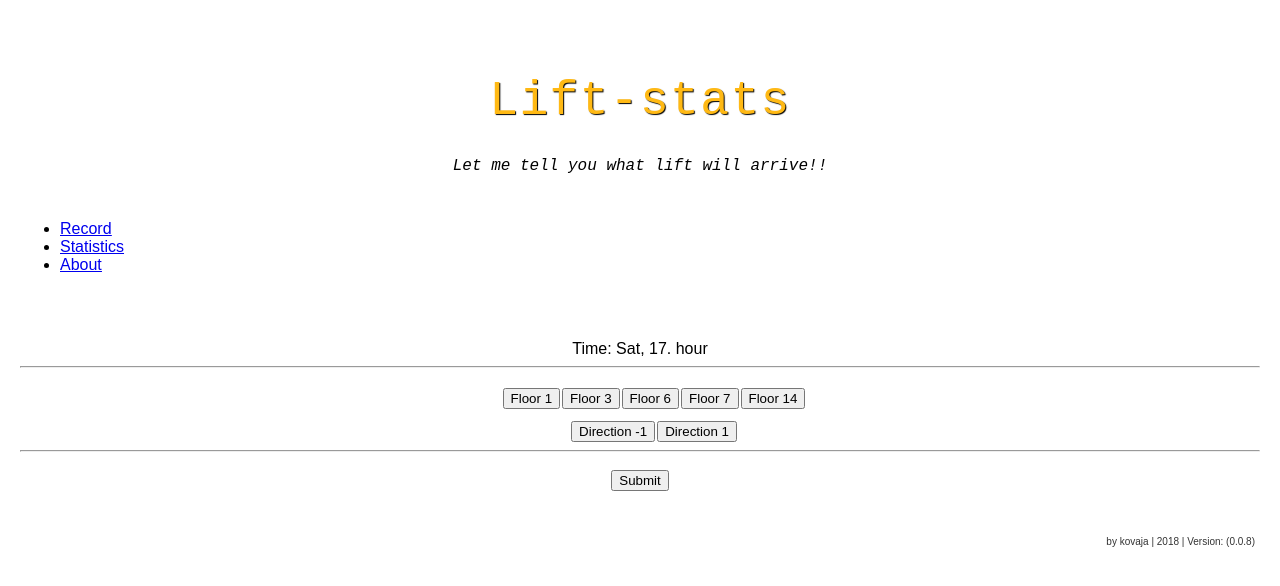
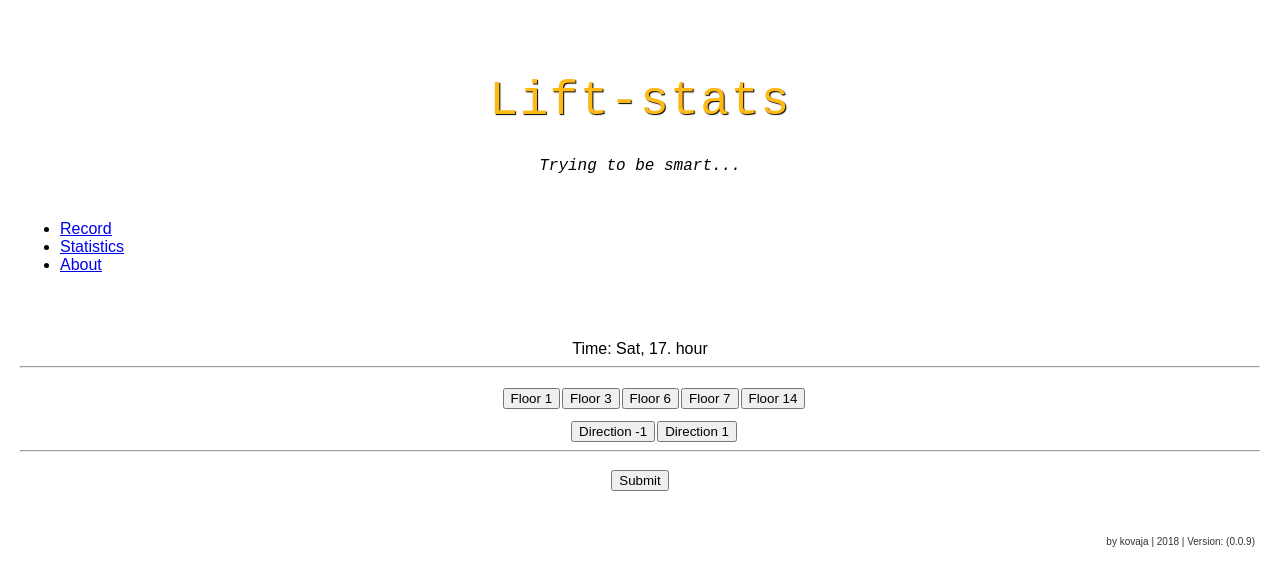
Before and after one commit to kovaja/kovaja-lift-stats, a React (Create React App) app in the folder client/: page /record in a window 1280 px wide. Shown: the top 586 px of the page. Built offline with nearby package versions, Linux system fonts and the light colour scheme; the HTML template or start-up script is replaced by a standard one.

Commit message:
Subheader change

```diff
--- a/client/src/home/components/Header.js
+++ b/client/src/home/components/Header.js
@@ -11,7 +11,7 @@ export default class Header extends Component {
             <h1>
               Lift-stats
             </h1>
-            <span><i>Let me tell you what lift will arrive!!</i></span>
+            <span><i>Trying to be smart...</i></span>
 
           </div>
           <ul className="nav fill">
--- a/client/src/home/tools/appData.js
+++ b/client/src/home/tools/appData.js
@@ -1,5 +1,5 @@
 export default {
-  version: '0.0.8',
+  version: '0.0.9',
   days: ['Mon', 'Tue', 'Wen', 'Thu', 'Fri', 'Sat', 'Sun'],
   lifts: [1, 2, 3, 4],
   floors: [1, 3, 6, 7, 14],
```
